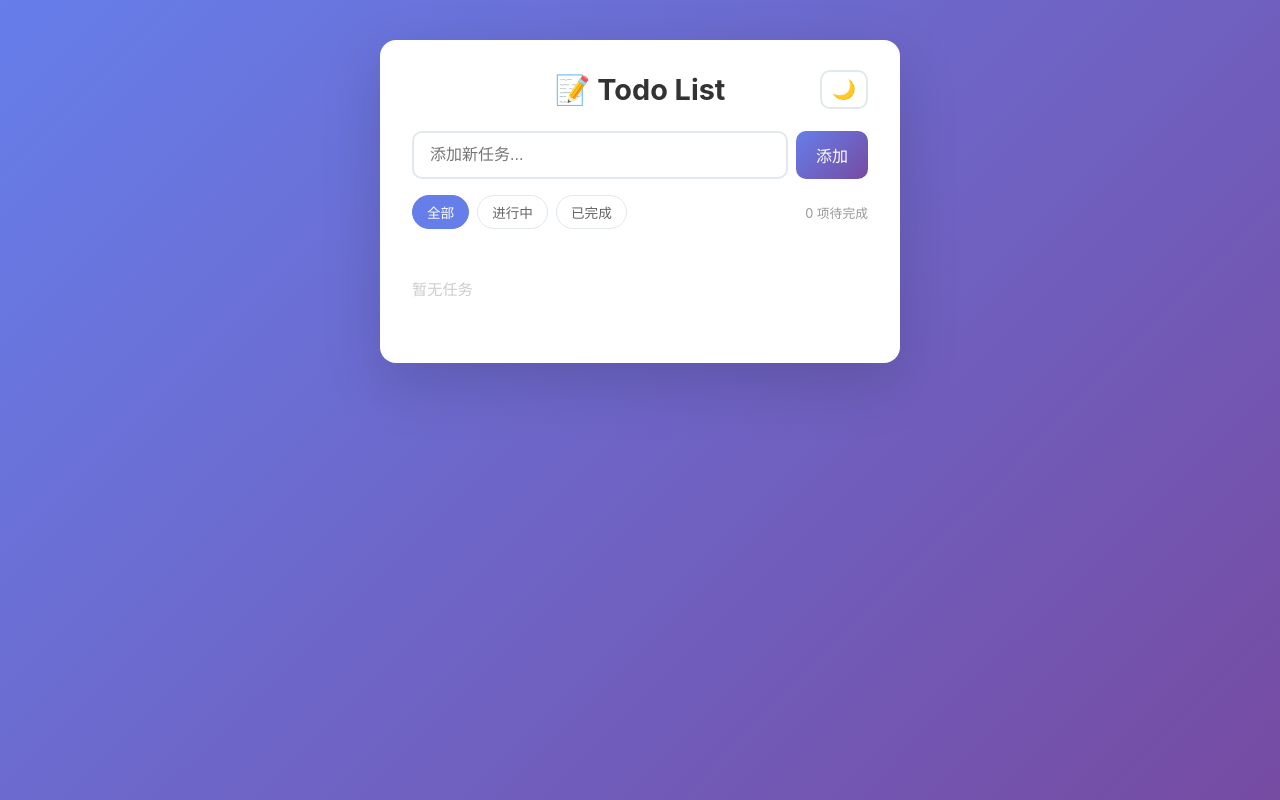
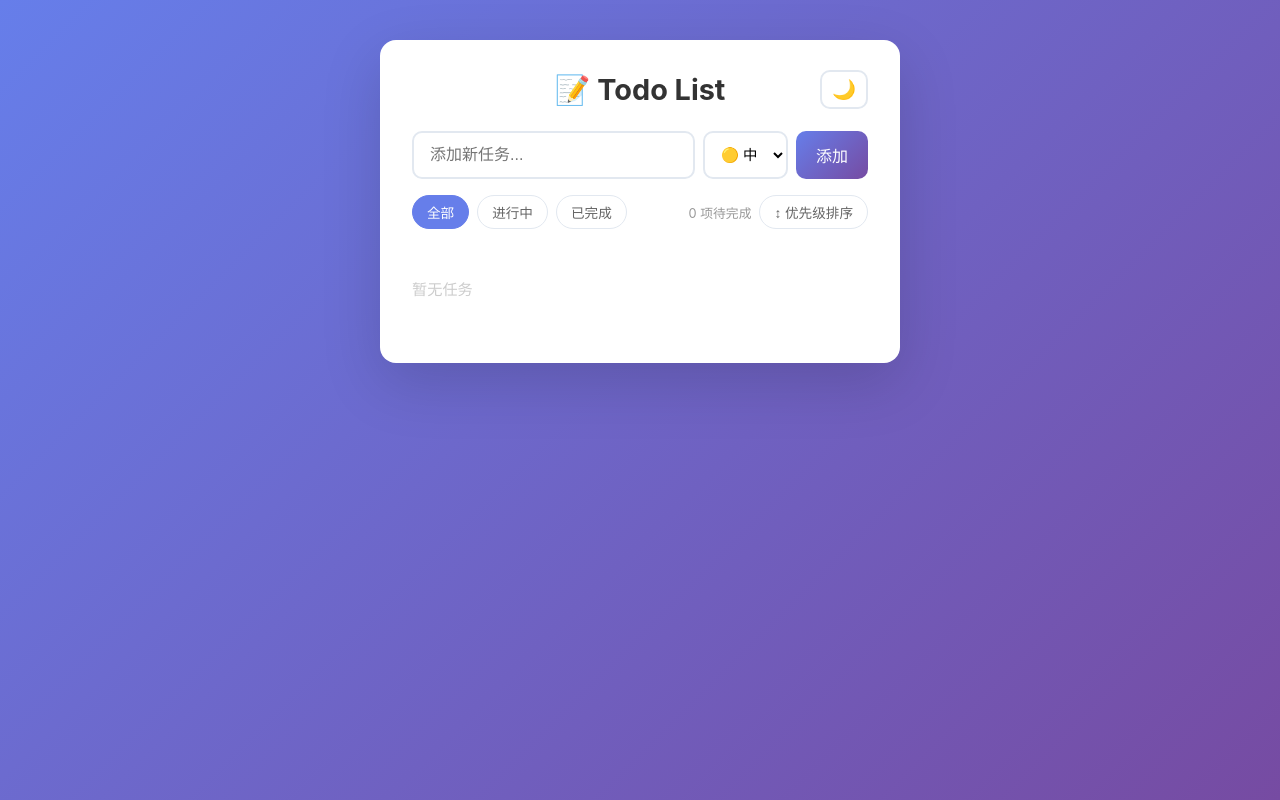
Before and after one commit to RoyDust/todolist-demo, a React (Vite) app: page / in a window 1280 px wide. Built offline with nearby package versions, Linux system fonts and the light colour scheme.

Commit message:
feat: add priority feature (high/medium/low) with sorting

```diff
--- a/src/App.css
+++ b/src/App.css
@@ -73,6 +73,22 @@ h1 {
 }
 
 .input-row input:focus {
+  border-color: #667eea;
+}
+
+/* Priority select */
+.priority-select {
+  padding: 10px 12px;
+  border: 2px solid #e2e8f0;
+  border-radius: 10px;
+  font-size: 0.9rem;
+  outline: none;
+  background: #fff;
+  cursor: pointer;
+  transition: border-color 0.2s;
+}
+
+.priority-select:focus {
   border-color: #667eea;
 }
 
@@ -176,6 +192,29 @@ h1 {
   overflow: hidden;
   text-overflow: ellipsis;
   white-space: nowrap;
+}
+
+/* Priority dots */
+.priority-dot {
+  width: 10px;
+  height: 10px;
+  border-radius: 50%;
+  flex-shrink: 0;
+}
+
+.priority-high {
+  background: #e53e3e;
+  box-shadow: 0 0 6px rgba(229, 62, 62, 0.4);
+}
+
+.priority-medium {
+  background: #ecc94b;
+  box-shadow: 0 0 6px rgba(236, 201, 75, 0.4);
+}
+
+.priority-low {
+  background: #48bb78;
+  box-shadow: 0 0 6px rgba(72, 187, 120, 0.4);
 }
 
 .todo-list li.completed .todo-text {
@@ -284,3 +323,9 @@ h1 {
 [data-theme="dark"] .empty {
   color: #4a5568;
 }
+
+[data-theme="dark"] .priority-select {
+  background: #2d2d44;
+  border-color: #4a5568;
+  color: #e2e8f0;
+}
--- a/src/App.tsx
+++ b/src/App.tsx
@@ -1,5 +1,5 @@
 import { useState, useEffect } from 'react'
-import type { Todo, FilterType } from './types'
+import type { Todo, FilterType, Priority } from './types'
 import './App.css'
 
 const STORAGE_KEY = 'todolist-demo-todos'
@@ -21,7 +21,9 @@ function saveTodos(todos: Todo[]) {
 function App() {
   const [todos, setTodos] = useState<Todo[]>(loadTodos)
   const [input, setInput] = useState('')
+  const [priority, setPriority] = useState<Priority>('medium')
   const [filter, setFilter] = useState<FilterType>('all')
+  const [sortByPriority, setSortByPriority] = useState(false)
   const [dark, setDark] = useState(() => localStorage.getItem(DARK_MODE_KEY) === 'true')
 
   useEffect(() => {
@@ -36,8 +38,9 @@ function App() {
   const addTodo = () => {
     const text = input.trim()
     if (!text) return
-    setTodos(prev => [...prev, { id: Date.now(), text, completed: false }])
+    setTodos(prev => [...prev, { id: Date.now(), text, completed: false, priority }])
     setInput('')
+    setPriority('medium')
   }
 
   const toggleTodo = (id: number) => {
@@ -55,6 +58,11 @@ function App() {
     if (filter === 'completed') return t.completed
     return true
   })
+
+  const priorityOrder: Record<Priority, number> = { high: 0, medium: 1, low: 2 }
+  const displayTodos = sortByPriority
+    ? [...filteredTodos].sort((a, b) => priorityOrder[a.priority] - priorityOrder[b.priority])
+    : filteredTodos
 
   const activeCount = todos.filter(t => !t.completed).length
 
@@ -75,6 +83,15 @@ function App() {
           onChange={e => setInput(e.target.value)}
           onKeyDown={e => e.key === 'Enter' && addTodo()}
         />
+        <select
+          className="priority-select"
+          value={priority}
+          onChange={e => setPriority(e.target.value as Priority)}
+        >
+          <option value="high">🔴 高</option>
+          <option value="medium">🟡 中</option>
+          <option value="low">🟢 低</option>
+        </select>
         <button className="add-btn" onClick={addTodo}>添加</button>
       </div>
 
@@ -89,13 +106,19 @@ function App() {
           </button>
         ))}
         <span className="count">{activeCount} 项待完成</span>
+        <button
+          className={`filter-btn ${sortByPriority ? 'active' : ''}`}
+          onClick={() => setSortByPriority(s => !s)}
+        >
+          ↕ 优先级排序
+        </button>
       </div>
 
       <ul className="todo-list">
-        {filteredTodos.length === 0 && (
+        {displayTodos.length === 0 && (
           <li className="empty">暂无任务</li>
         )}
-        {filteredTodos.map(todo => (
+        {displayTodos.map(todo => (
           <li key={todo.id} className={todo.completed ? 'completed' : ''}>
             <label className="todo-label">
               <input
@@ -103,6 +126,7 @@ function App() {
                 checked={todo.completed}
                 onChange={() => toggleTodo(todo.id)}
               />
+              <span className={`priority-dot priority-${todo.priority}`} />
               <span className="todo-text">{todo.text}</span>
             </label>
             <button className="delete-btn" onClick={() => deleteTodo(todo.id)}>
--- a/src/types.ts
+++ b/src/types.ts
@@ -1,7 +1,10 @@
+export type Priority = 'high' | 'medium' | 'low'
+
 export interface Todo {
   id: number
   text: string
   completed: boolean
+  priority: Priority
 }
 
 export type FilterType = 'all' | 'active' | 'completed'
```
